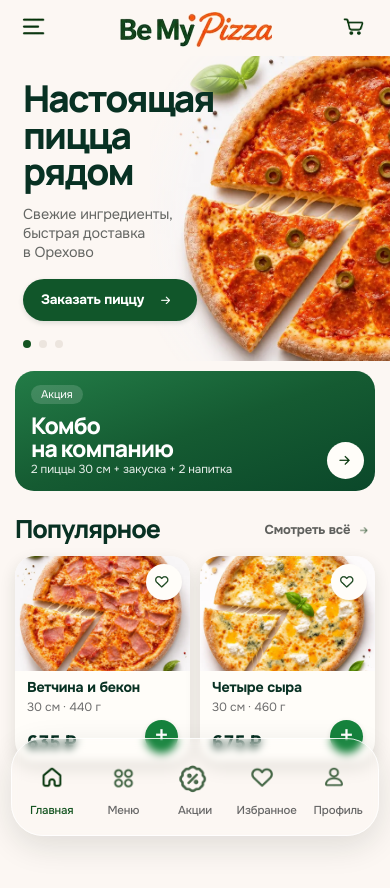
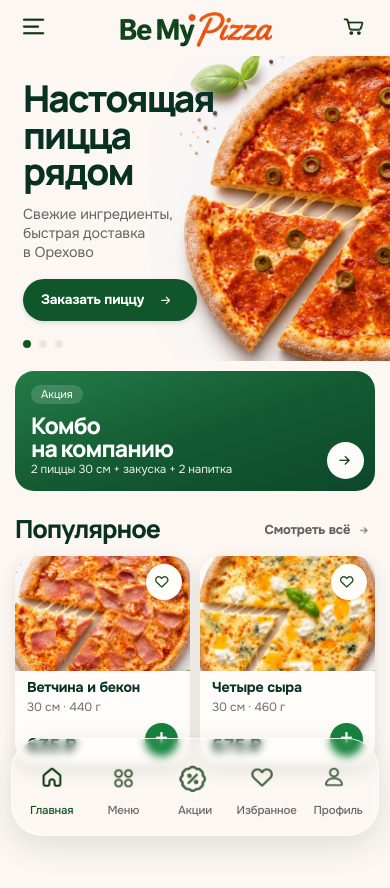
Before and after one commit to Ryt1nger/Be-My-Pizza, a React (Vite) app in the folder apps/customer/: page / in a window 390 px wide. Shown: the top 888 px of the page. Built offline with nearby package versions, Linux system fonts and the light colour scheme.

Commit message:
style: remove header and hero backdrop; tighten popular product card layouts

```diff
--- a/apps/customer/src/app/shell/AppShell.tsx
+++ b/apps/customer/src/app/shell/AppShell.tsx
@@ -26,7 +26,7 @@ export function AppShell(){
  },[drawerOpen]);
 
  return <div className="min-h-dvh bg-background text-ink">
-  <header className="relative z-30 bg-background">
+  <header className="relative z-30 bg-transparent">
    <div className="relative mx-auto flex h-[56px] max-w-[1280px] items-center justify-between px-4 sm:h-[64px] sm:px-6 md:h-[74px] md:px-8">
     <button type="button" onClick={()=>setDrawerOpen(true)} aria-label="Открыть меню" aria-expanded={drawerOpen}
        className="flex h-11 w-11 items-center justify-center md:hidden">
--- a/apps/customer/src/pages/HomePage.tsx
+++ b/apps/customer/src/pages/HomePage.tsx
@@ -23,7 +23,7 @@ function PopularCard({product}:{product:Product}){
  return <article className="min-w-0 overflow-hidden rounded-[20px] bg-surface shadow-[0_6px_16px_rgba(24,42,28,.12)] sm:rounded-[24px]">
   <div className="relative aspect-[1.52] w-full overflow-hidden bg-[#FBF7F3]">
     <Link to={'/product/'+product.id} aria-label={'Открыть '+product.name} className="block h-full w-full">
-      <ProductPhoto src={product.imageUrl} alt={product.name} className="h-full w-full scale-[1.13] object-cover"/>
+      <ProductPhoto src={product.imageUrl} alt={product.name} className="h-full w-full scale-[1.36] object-cover"/>
     </Link>
     <button type="button" onClick={()=>toggle(product.id)} aria-pressed={saved}
       aria-label={saved?'Убрать '+product.name+' из избранного':'Добавить '+product.name+' в избранное'}
@@ -32,12 +32,12 @@ function PopularCard({product}:{product:Product}){
       {saved&&<span aria-hidden="true" className="pointer-events-none absolute right-[7px] top-[8px] h-[16px] w-[16px] rounded-full bg-accent/25"/>}
     </button>
   </div>
-  <div className="flex min-h-[85px] flex-col px-[12px] pb-[8px] pt-[8px] sm:min-h-[105px] sm:px-4">
+  <div className="flex min-h-[78px] flex-col px-[12px] pb-[8px] pt-[8px] sm:min-h-[94px] sm:px-4">
     <Link to={'/product/'+product.id} className="bmp-body-strong line-clamp-2 text-[clamp(13.5px,3.65vw,16px)] leading-[1.19] text-ink sm:text-lg">
       {product.name}
     </Link>
     <p className="bmp-body mt-[4px] text-[12px] leading-[1.3] text-[#6D6D6D] sm:text-sm">{visual?.size??'Размер уточняется'}</p>
-    <div className="mt-auto flex items-end justify-between gap-1 pt-[4px]">
+    <div className="mt-[7px] flex items-end justify-between gap-1">
       <span className="bmp-price text-[19px] leading-[1.1] text-ink sm:text-[23px]">
         {visual?.price??'—'}
       </span>
@@ -57,11 +57,10 @@ export function HomePage(){
    .filter((p):p is Product=>Boolean(p));
  return <div className="mx-auto max-w-[1080px]">
   <section aria-labelledby="home-title"
-    className="relative -mx-4 h-[305px] overflow-hidden bg-background px-[23px] sm:mx-0 sm:h-[400px] sm:rounded-[28px] sm:px-10 lg:h-[455px] lg:px-14">
+    className="relative -mx-4 h-[305px] overflow-hidden px-[23px] sm:mx-0 sm:h-[400px] sm:rounded-[28px] sm:px-10 lg:h-[455px] lg:px-14">
     <div className="pointer-events-none absolute -right-[190px] -top-[55px] h-[430px] w-[430px] sm:-right-[65px] sm:-top-[32px] sm:h-[477px] sm:w-[477px] lg:right-[-25px] lg:top-[-30px] lg:h-[535px] lg:w-[535px]" style={{maskImage:"radial-gradient(circle at center, #000 58%, transparent 79%)",WebkitMaskImage:"radial-gradient(circle at center, #000 58%, transparent 79%)"}}>
       <ProductPhoto src="/media/products/pepperoni.webp" alt="Пицца Пепперони" className="h-full w-full object-contain mix-blend-multiply"/>
     </div>
-    <div className="pointer-events-none absolute inset-y-0 left-0 w-[54%] bg-gradient-to-r from-background via-background/85 to-transparent sm:w-[55%]"/>
     <div className="relative z-10 pt-[24px] sm:pt-[53px] lg:pt-[68px]">
       <h1 id="home-title" className="bmp-display text-[clamp(35px,9.5vw,41px)] leading-[.99] text-ink sm:text-[53px] lg:text-[64px]">
         <span className="block">Настоящая</span>
```
Also changed, not shown: 2 other files (tests, documents, lock files or other folders).
